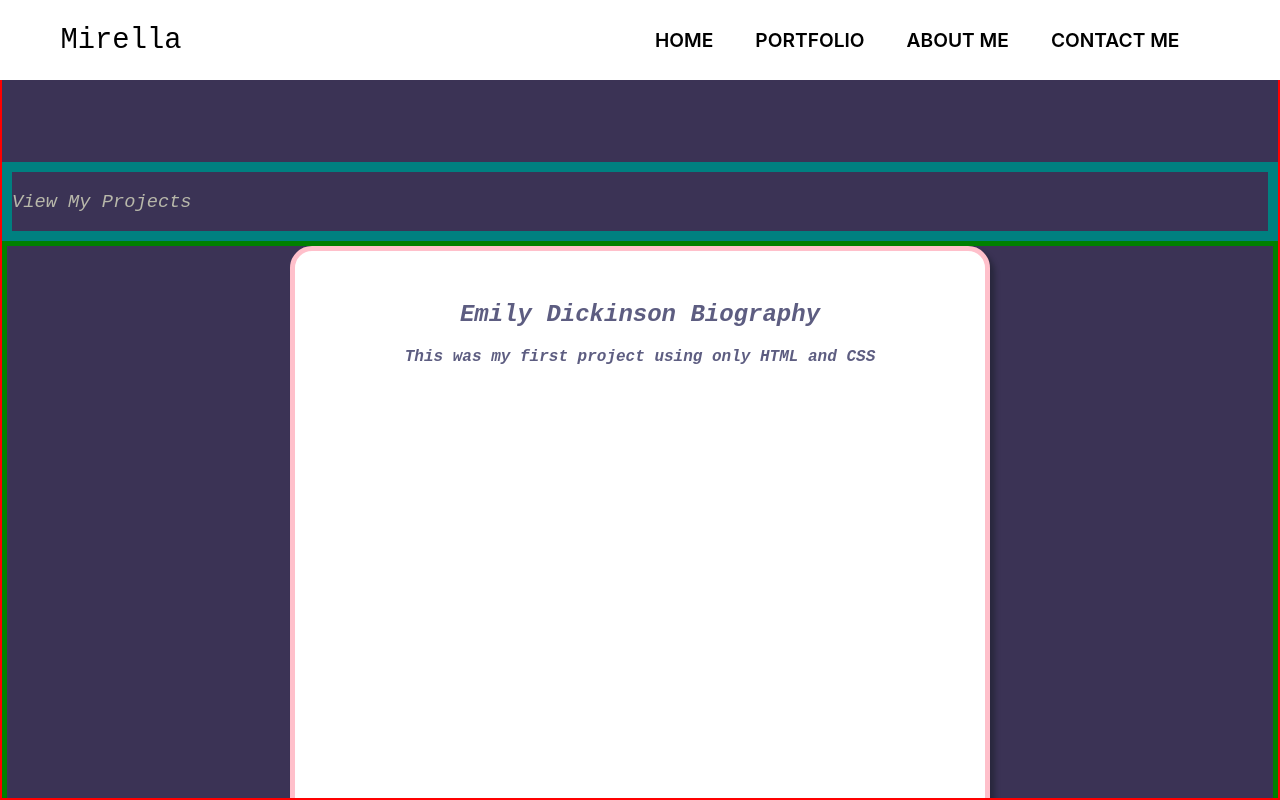
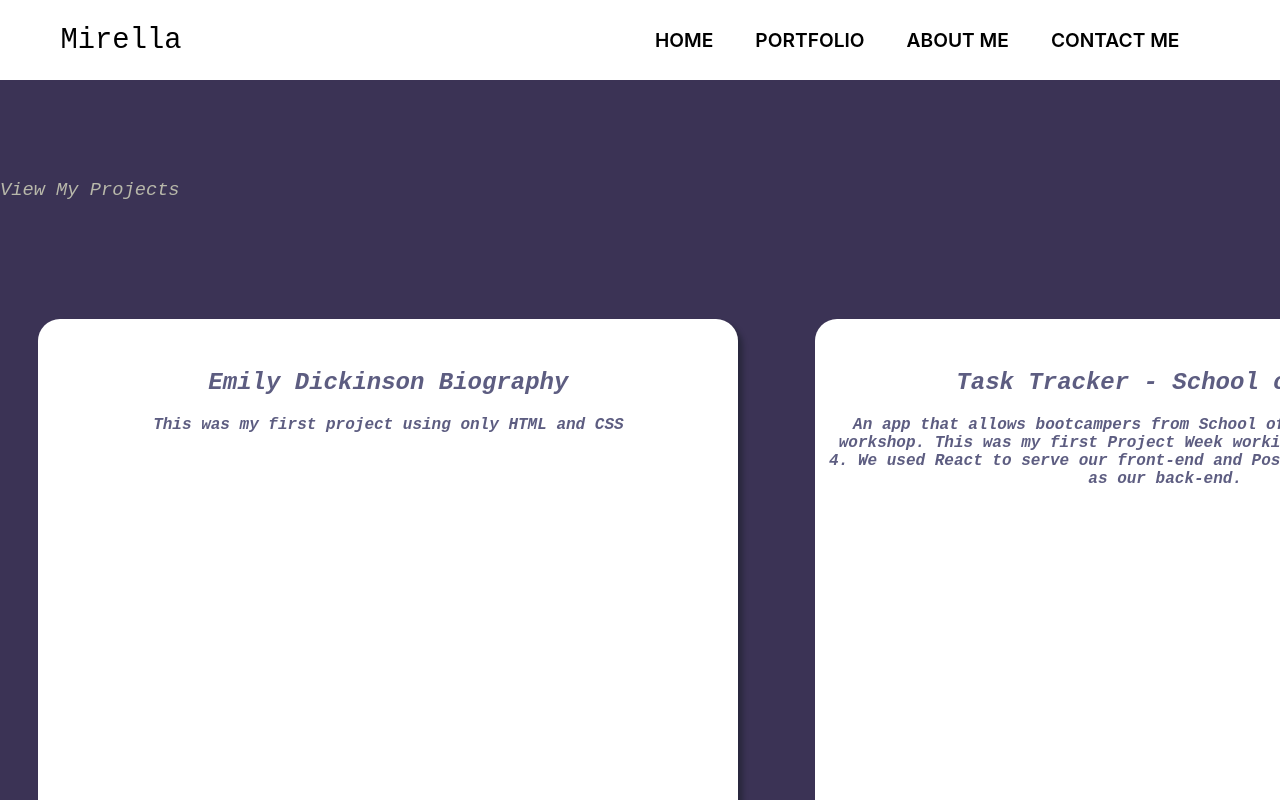
Before and after one commit to mirellacodes/Mirella, a Next.js app: page /portfolio in a window 1280 px wide. Built offline with nearby package versions, Linux system fonts and the light colour scheme.

Commit message:
updated projectcard styling

```diff
--- a/src/components/ProjectCard/projectcard.component.tsx
+++ b/src/components/ProjectCard/projectcard.component.tsx
@@ -16,20 +16,22 @@ export function ProjectCard({
     {
       projectCard: "Emily Dickinson Biography",
       description: "This was my first project using only HTML and CSS",
-      className: "emily-dickinson",
+      className: "project",
+      image:
+        "https://www.emilydickinsonmuseum.org/wp-content/uploads/Theme-Images/daguerreotype-cropped-corrected-1.jpg",
     },
     {
       projectCard: "Task Tracker - School of Code",
       description:
         "An app that allows bootcampers from School of Code to track their workshop. This was my first Project Week working in an agile team of 4. We used React to serve our front-end and PostgreSQL and restful API as our back-end.",
-      className: "task-tracker",
+      className: "project",
     },
     {
       projectCard: "Pawcket",
       description:
         "This is a social media app for pet lovers. The tech stack used were Firebase, TypeScript, Styled Components, NextJS, Cypress and Storybook",
 
-      className: "pawcket",
+      className: "project",
     },
   ];
 
@@ -37,7 +39,7 @@ export function ProjectCard({
     <>
       {ProjectItems.map((item, index) => {
         return (
-          <S.Wrapper className={item.className}>
+          <S.Wrapper>
             <S.ProjCard
               className={item.className}
               key={index}
--- a/src/components/ProjectCard/projectcard.style.ts
+++ b/src/components/ProjectCard/projectcard.style.ts
@@ -3,12 +3,17 @@ import styles from "../../styles/style.config.json";
 
 export const Wrapper = styled.div`
   position: relative;
-  border: green solid 5px;
-  display: flex;
-  align-items: center;
-  flex-direction: column;
+  /* border: green solid 5px; */
+  /* display: flex; */
+  /* align-items: center; */
+  /* flex-direction: column; */
   padding-left: 3%;
   padding-right: 3%;
+
+  .project {
+    /* border: 4px green solid; */
+    flex-grow: 1;
+  }
 `;
 
 export const ProjCard = styled.div`
@@ -21,19 +26,15 @@ export const ProjCard = styled.div`
   padding-bottom: 20px;
   box-shadow: 5px 5px 5px rgba(14, 23, 27, 0.4);
   margin-bottom: 20px;
-  border: pink solid 5px;
+  /* border: pink solid 5px; */
   text-align: center;
   color: ${styles.colors.purple};
   font-style: italic;
   font-weight: 600;
+  /* position: relative; */
 
-  .project {
+  .text {
     color: ${styles.colors.mauve};
     font-weight: 500;
   }
-
-  .emily-dickinson {
-    background-image: url(https://www.emilydickinsonmuseum.org/wp-content/uploads/Theme-Images/daguerreotype-cropped-corrected-1.jpg);
-    border: 4px green solid;
-  }
 `;
--- a/src/styles/portfolio.style.ts
+++ b/src/styles/portfolio.style.ts
@@ -3,12 +3,9 @@ import style from "./style.config.json";
 
 export const Portfolio = styled.div`
   margin: 0;
-  border: 2px red solid;
   height: 100vh;
   overflow: auto;
-  /* position: absolute; */
   display: flex;
-
   justify-content: start;
   flex-direction: column;
   top: 15%;
@@ -21,14 +18,14 @@ export const Portfolio = styled.div`
 `;
 
 export const ProjectWrapper = styled.div`
-  /* border: 5px green solid;
+  /* border: 5px teal solid; */
   margin-top: 100px;
   position: relative;
   display: flex;
-  justify-content: start; */
+  justify-content: start;
 `;
 
 export const TextProjectWrapper = styled.div`
-  border: 10px teal solid;
+  /* border: 10px teal solid; */
   margin-top: 10em;
 `;
```
